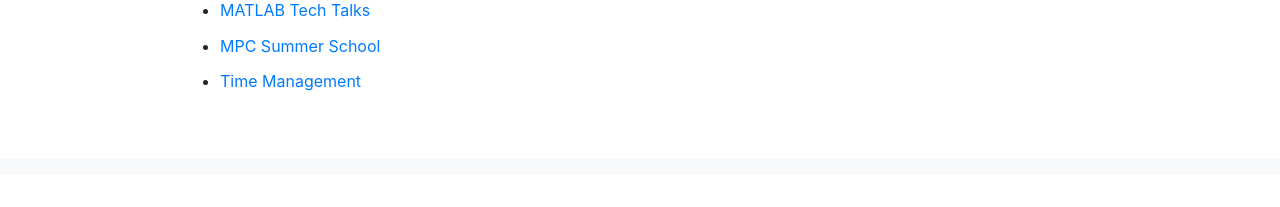
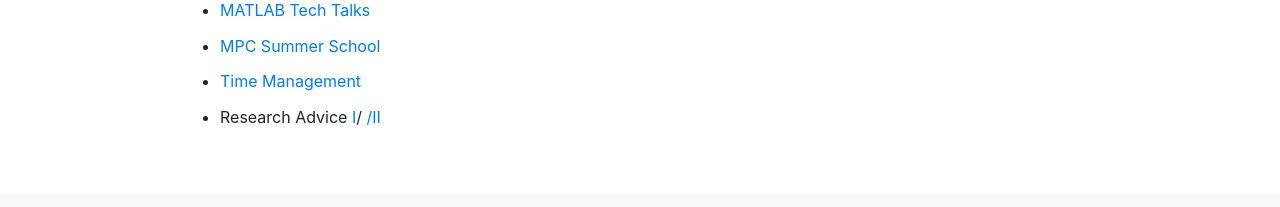
Before and after one commit to ningtian/ningtian.github.io, a Jekyll site: the page links/index.html, which Jekyll copies as it is, in a window 1280 px wide. Shown: the part 1599-1806 px from the top of the page. Built offline with Jekyll 4.4.1, drawn with Linux system fonts in a browser that asks for light colours; before the commit the page ends 1774 px from its top, so only the background shows below that.

Commit message:
Update index.html

```diff
--- a/links/index.html
+++ b/links/index.html
@@ -138,6 +138,11 @@
 		<li><a href="http://mpc-summer-school.che.wisc.edu/">MPC Summer School </a></li>
 
 	        <li><a href="https://web.wpi.edu/Images/CMS/ARC/16_Traits_of_effective_tm.pdf">Time Management </a></li>
+
+		<li>Research Advice
+		    <a href="http://taoxie.cs.illinois.edu/advice.htm#phd">I</a>/
+		    <a href="https://www.microsoft.com/en-us/research/academic-program/write-great-research-paper/">/II</a>
+		</li>
                 </ul>
     </div> <!-- end of <div class="a"> -->
     </div> <!-- end of <div class="col-10"> i.e., end of the second column -->
```
